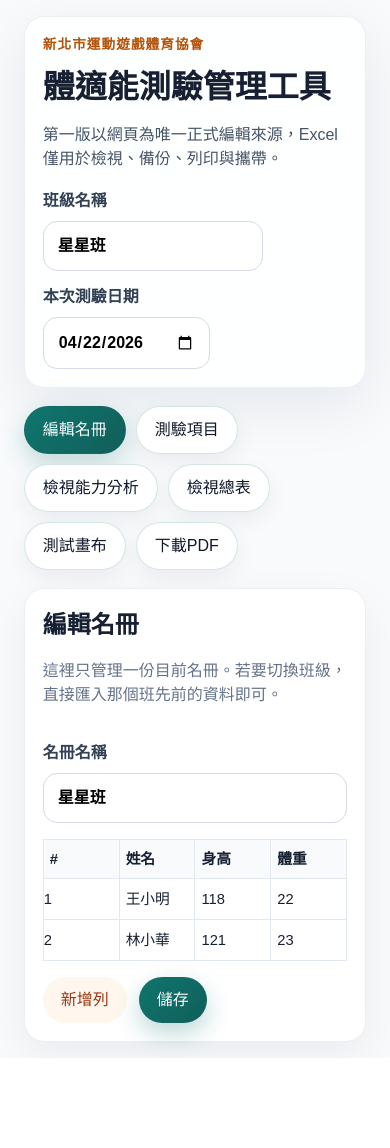
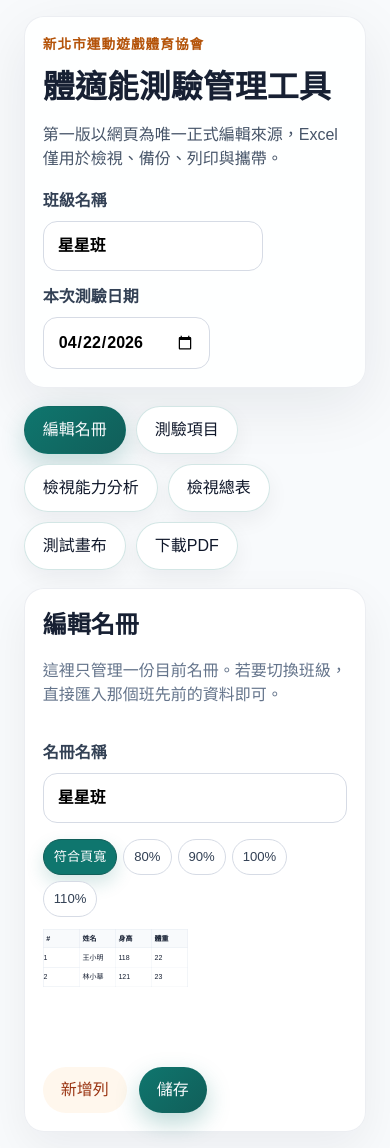
Before and after one commit to falcon12400/fitness-test-tool, a React (Vite) app: page / in a window 390 px wide. Before the commit the page ends 1058 px from the top, so only its background shows below. Built offline with nearby package versions, Linux system fonts and the light colour scheme.

Commit message:
Add sheet zoom controls

```diff
--- a/src/App.tsx
+++ b/src/App.tsx
@@ -1,4 +1,4 @@
-import { useEffect, useMemo, useState } from "react";
+import { useEffect, useMemo, useRef, useState } from "react";
 import type { ChangeEvent, ClipboardEvent, KeyboardEvent } from "react";
 import A4CanvasBoard from "./A4CanvasBoard";
 import RadarChart from "./RadarChart";
@@ -23,6 +23,8 @@ type ActiveCell = {
   field: EditableField;
 } | null;
 
+type SheetZoomMode = "fit" | 0.8 | 0.9 | 1 | 1.1;
+
 const tabs: Array<{ key: TabKey; label: string }> = [
   { key: "roster", label: "編輯名冊" },
   { key: "metric", label: "測驗項目" },
@@ -40,6 +42,17 @@ const scoreFields: FitnessField[] = [
   "item5",
   "item6",
 ];
+
+const SHEET_ZOOM_OPTIONS: Array<{ label: string; value: SheetZoomMode }> = [
+  { label: "符合頁寬", value: "fit" },
+  { label: "80%", value: 0.8 },
+  { label: "90%", value: 0.9 },
+  { label: "100%", value: 1 },
+  { label: "110%", value: 1.1 },
+];
+
+const ROSTER_SHEET_BASE_WIDTH = 640;
+const TABLE_SHEET_BASE_WIDTH = 1120;
 
 function hasIncompleteScore(record: FitnessRecord): boolean {
   return scoreFields.some(
@@ -116,6 +129,14 @@ export default function App() {
     rowIndex: number;
     columnIndex: number;
   } | null>(null);
+  const [rosterZoomMode, setRosterZoomMode] = useState<SheetZoomMode>("fit");
+  const [tableZoomMode, setTableZoomMode] = useState<SheetZoomMode>("fit");
+  const [rosterViewportWidth, setRosterViewportWidth] = useState(0);
+  const [tableViewportWidth, setTableViewportWidth] = useState(0);
+  const rosterViewportRef = useRef<HTMLDivElement | null>(null);
+  const tableViewportRef = useRef<HTMLDivElement | null>(null);
+  const previousRosterScaleRef = useRef(1);
+  const previousTableScaleRef = useRef(1);
   useEffect(() => {
     saveAppData(data);
   }, [data]);
@@ -154,6 +175,48 @@ export default function App() {
 
     return data.records;
   }, [activeTab, data.records, tableRecords]);
+
+  useEffect(() => {
+    const nextViewport = rosterViewportRef.current;
+    if (!nextViewport) {
+      return;
+    }
+
+    const resizeObserver = new ResizeObserver((entries) => {
+      const entry = entries[0];
+      if (!entry) {
+        return;
+      }
+
+      setRosterViewportWidth(entry.contentRect.width);
+    });
+    resizeObserver.observe(nextViewport);
+
+    return () => {
+      resizeObserver.disconnect();
+    };
+  }, []);
+
+  useEffect(() => {
+    const nextViewport = tableViewportRef.current;
+    if (!nextViewport) {
+      return;
+    }
+
+    const resizeObserver = new ResizeObserver((entries) => {
+      const entry = entries[0];
+      if (!entry) {
+        return;
+      }
+
+      setTableViewportWidth(entry.contentRect.width);
+    });
+    resizeObserver.observe(nextViewport);
+
+    return () => {
+      resizeObserver.disconnect();
+    };
+  }, []);
 
   function selectRecord(record: FitnessRecord): void {
     setSelectedId(record.id);
@@ -566,6 +629,98 @@ export default function App() {
     );
   }
 
+  function resolveSheetScale(
+    mode: SheetZoomMode,
+    viewportWidth: number,
+    baseWidth: number,
+  ): number {
+    if (mode === "fit") {
+      if (!viewportWidth) {
+        return 1;
+      }
+
+      return Math.min(1, viewportWidth / baseWidth);
+    }
+
+    return mode;
+  }
+
+  function preserveViewportPosition(
+    viewport: HTMLDivElement | null,
+    previousScale: number,
+    nextScale: number,
+  ): void {
+    if (!viewport) {
+      return;
+    }
+
+    const previousScrollableWidth = viewport.scrollWidth;
+    const maxScrollLeft = Math.max(0, previousScrollableWidth - viewport.clientWidth);
+    const scrollRatio = maxScrollLeft > 0 ? viewport.scrollLeft / maxScrollLeft : 0;
+
+    requestAnimationFrame(() => {
+      const nextMaxScrollLeft = Math.max(0, viewport.scrollWidth - viewport.clientWidth);
+      viewport.scrollLeft = nextMaxScrollLeft * scrollRatio;
+    });
+
+    if (previousScale === nextScale) {
+      return;
+    }
+  }
+
+  const rosterScale = resolveSheetScale(
+    rosterZoomMode,
+    rosterViewportWidth,
+    ROSTER_SHEET_BASE_WIDTH,
+  );
+  const tableScale = resolveSheetScale(
+    tableZoomMode,
+    tableViewportWidth,
+    TABLE_SHEET_BASE_WIDTH,
+  );
+
+  useEffect(() => {
+    preserveViewportPosition(
+      rosterViewportRef.current,
+      previousRosterScaleRef.current,
+      rosterScale,
+    );
+    previousRosterScaleRef.current = rosterScale;
+  }, [rosterScale]);
+
+  useEffect(() => {
+    preserveViewportPosition(
+      tableViewportRef.current,
+      previousTableScaleRef.current,
+      tableScale,
+    );
+    previousTableScaleRef.current = tableScale;
+  }, [tableScale]);
+
+  function renderSheetZoomToolbar(
+    currentMode: SheetZoomMode,
+    onChange: (nextMode: SheetZoomMode) => void,
+  ) {
+    return (
+      <div className="sheet-toolbar" role="group" aria-label="表格縮放">
+        {SHEET_ZOOM_OPTIONS.map((option) => (
+          <button
+            className={
+              currentMode === option.value
+                ? "sheet-zoom-button is-active"
+                : "sheet-zoom-button"
+            }
+            key={String(option.value)}
+            onClick={() => onChange(option.value)}
+            type="button"
+          >
+            {option.label}
+          </button>
+        ))}
+      </div>
+    );
+  }
+
   return (
     <div className="app-shell">
       <header className="hero">
@@ -635,8 +790,23 @@ export default function App() {
                   </button>
                 </div>
               </div>
-              <div className="table-wrap">
-                <table className="table-editor">
+              <div className="sheet-shell">
+                {renderSheetZoomToolbar(tableZoomMode, setTableZoomMode)}
+                <div className="sheet-viewport table-wrap" ref={tableViewportRef}>
+                  <div
+                    className="sheet-zoom-stage"
+                    style={{
+                      width: `${TABLE_SHEET_BASE_WIDTH * tableScale}px`,
+                      height: "100%",
+                    }}
+                  >
+                    <table
+                      className="table-editor sheet-playground summary-sheet"
+                      style={{
+                        transform: `scale(${tableScale})`,
+                        transformOrigin: "top left",
+                      }}
+                    >
                       <thead>
                         <tr>
                           <th>學生姓名</th>
@@ -674,6 +844,8 @@ export default function App() {
                         ))}
                       </tbody>
                     </table>
+                  </div>
+                </div>
               </div>
             </section>
           </>
@@ -822,8 +994,23 @@ export default function App() {
                   />
                 </label>
 
-                <div className="table-wrap">
-                  <table className="sheet-playground roster-sheet">
+                <div className="sheet-shell">
+                  {renderSheetZoomToolbar(rosterZoomMode, setRosterZoomMode)}
+                  <div className="sheet-viewport table-wrap" ref={rosterViewportRef}>
+                    <div
+                      className="sheet-zoom-stage"
+                      style={{
+                        width: `${ROSTER_SHEET_BASE_WIDTH * rosterScale}px`,
+                        height: "100%",
+                      }}
+                    >
+                      <table
+                        className="sheet-playground roster-sheet"
+                        style={{
+                          transform: `scale(${rosterScale})`,
+                          transformOrigin: "top left",
+                        }}
+                      >
                         <thead>
                           <tr>
                             <th>#</th>
@@ -933,6 +1120,8 @@ export default function App() {
                           ))}
                         </tbody>
                       </table>
+                    </div>
+                  </div>
                 </div>
 
                 <div className="button-row">
--- a/src/styles.css
+++ b/src/styles.css
@@ -245,6 +245,42 @@ button {
   min-width: 640px;
 }
 
+.sheet-shell {
+  display: grid;
+  gap: 12px;
+}
+
+.sheet-toolbar {
+  display: flex;
+  gap: 8px;
+  flex-wrap: wrap;
+}
+
+.sheet-zoom-button {
+  border: 1px solid #d6dbe5;
+  border-radius: 999px;
+  padding: 8px 12px;
+  background: #ffffff;
+  color: #334155;
+  white-space: nowrap;
+}
+
+.sheet-zoom-button.is-active {
+  border-color: #115e59;
+  background: #0f766e;
+  color: #f8fafc;
+  box-shadow: 0 8px 18px rgba(15, 118, 110, 0.18);
+}
+
+.sheet-viewport {
+  overflow: auto;
+  -webkit-overflow-scrolling: touch;
+}
+
+.sheet-zoom-stage {
+  position: relative;
+}
+
 .sheet-playground th,
 .sheet-playground td {
   padding: 0;
@@ -310,6 +346,11 @@ tbody tr.is-selected {
   min-width: 1120px;
 }
 
+.summary-sheet {
+  border-collapse: separate;
+  border-spacing: 0;
+}
+
 .table-editor thead th {
   position: sticky;
   top: 0;
@@ -324,6 +365,15 @@ tbody tr.is-selected {
 
 .table-editor td {
   min-width: 110px;
+}
+
+.summary-sheet th,
+.summary-sheet td {
+  border: 1px solid #e2e8f0;
+}
+
+.summary-sheet thead th {
+  border-bottom: 1px solid #dbe4ee;
 }
 
 .table-editor tbody tr {
@@ -612,6 +662,15 @@ tbody tr.is-selected {
     grid-template-columns: 1fr;
   }
 
+  .sheet-toolbar {
+    gap: 6px;
+  }
+
+  .sheet-zoom-button {
+    padding: 7px 10px;
+    font-size: 0.82rem;
+  }
+
   .sheet-playground {
     min-width: 0;
     table-layout: fixed;
```
Lines whose indentation alone changed are shown as unchanged.
